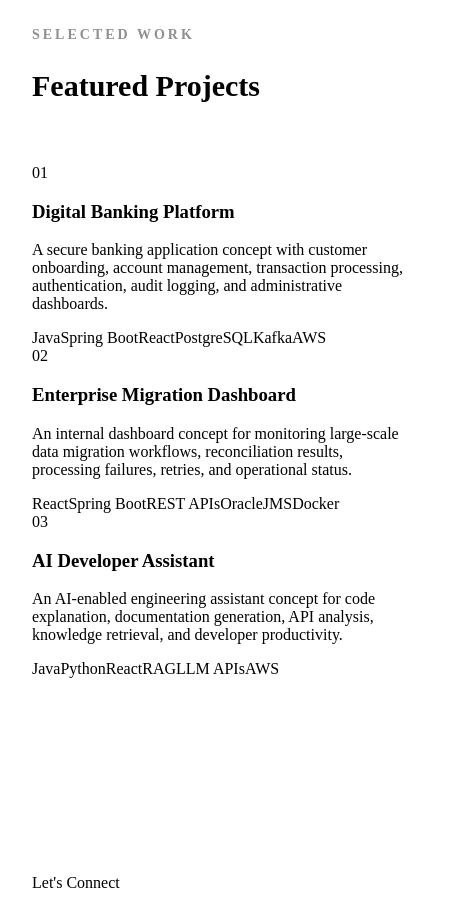
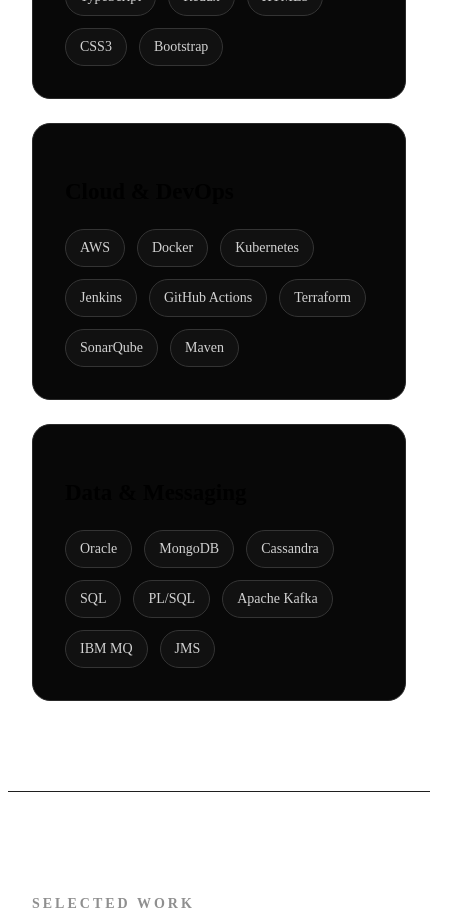
Before and after one commit to vikas534ai/teja-vikas-portfolio, a React (Vite) app: page / in a window 390 px wide. Shown: the part 5380-6295 px from the top of the page, 451 px wide, since content can reach past the window. Built offline with nearby package versions, Linux system fonts and the light colour scheme.

Commit message:
Add styles for skills and projects sections
Added styles for skills, projects, contact sections, and footer.

```diff
--- a/src/styles.css
+++ b/src/styles.css
@@ -228,6 +228,229 @@
         padding: 24px;
     }
 
+    /* =========================
+Skills Section
+========================= */
+
+.skills-section {
+    border-top: 1px solid #1f1f1f;
+}
+
+.skills-grid {
+    display: grid;
+    grid-template-columns: repeat(2, 1fr);
+    gap: 24px;
+}
+
+.skill-card {
+    padding: 32px;
+    border: 1px solid #292929;
+    border-radius: 18px;
+    background: #080808;
+    transition: 0.3s ease;
+}
+
+.skill-card:hover {
+    transform: translateY(-6px);
+    border-color: #777;
+}
+
+.skill-card h3 {
+    margin-bottom: 24px;
+    font-size: 23px;
+}
+
+.skill-tags {
+    display: flex;
+    flex-wrap: wrap;
+    gap: 12px;
+}
+
+.skill-tags span {
+    padding: 10px 14px;
+    border: 1px solid #343434;
+    border-radius: 999px;
+    color: #d2d2d2;
+    background: #111;
+    font-size: 14px;
+    transition: 0.3s ease;
+}
+
+.skill-tags span:hover {
+    background: white;
+    color: black;
+    border-color: white;
+}
+
+/* =========================
+Projects Section
+========================= */
+
+.projects-section {
+    border-top: 1px solid #1f1f1f;
+}
+
+.projects-grid {
+    display: grid;
+    grid-template-columns: repeat(3, 1fr);
+    gap: 24px;
+}
+
+.project-card {
+    min-height: 420px;
+    padding: 32px;
+    border: 1px solid #292929;
+    border-radius: 18px;
+    background: linear-gradient(145deg, #0c0c0c, #050505);
+    display: flex;
+    flex-direction: column;
+    transition: 0.3s ease;
+}
+
+.project-card:hover {
+    transform: translateY(-8px);
+    border-color: #777;
+}
+
+.project-number {
+    margin-bottom: 45px;
+    color: #707070;
+    font-size: 15px;
+    font-weight: 700;
+    letter-spacing: 2px;
+}
+
+.project-card h3 {
+    margin-bottom: 20px;
+    font-size: 25px;
+    line-height: 1.3;
+}
+
+.project-card > p {
+    margin-bottom: 30px;
+    color: #a9a9a9;
+    line-height: 1.8;
+}
+
+.project-technologies {
+    display: flex;
+    flex-wrap: wrap;
+    gap: 10px;
+    margin-top: auto;
+}
+
+.project-technologies span {
+    padding: 8px 12px;
+    border: 1px solid #323232;
+    border-radius: 999px;
+    color: #bcbcbc;
+    font-size: 12px;
+}
+
+/* =========================
+Contact Section
+========================= */
+
+.contact-section {
+    max-width: 100%;
+    padding-left: 40px;
+    padding-right: 40px;
+    border-top: 1px solid #1f1f1f;
+}
+
+.contact-card {
+    max-width: 1100px;
+    margin: 0 auto;
+    padding: 80px 50px;
+    border: 1px solid #2c2c2c;
+    border-radius: 24px;
+    background: linear-gradient(145deg, #111, #050505);
+    text-align: center;
+}
+
+.contact-label {
+    margin-bottom: 18px;
+    color: #8f8f8f;
+    font-size: 14px;
+    font-weight: 700;
+    letter-spacing: 3px;
+    text-transform: uppercase;
+}
+
+.contact-card h2 {
+    margin-bottom: 24px;
+    font-size: 48px;
+}
+
+.contact-card > p {
+    max-width: 760px;
+    margin: 0 auto;
+    color: #aaa;
+    font-size: 18px;
+    line-height: 1.8;
+}
+
+.contact-actions {
+    display: flex;
+    justify-content: center;
+    gap: 20px;
+    margin-top: 40px;
+}
+
+/* =========================
+Footer
+========================= */
+
+.footer {
+    padding: 35px 20px;
+    border-top: 1px solid #1f1f1f;
+    color: #777;
+    text-align: center;
+    font-size: 14px;
+}
+
+/* =========================
+Responsive
+========================= */
+
+@media(max-width: 1000px) {
+    .projects-grid {
+        grid-template-columns: 1fr;
+    }
+
+    .project-card {
+        min-height: auto;
+    }
+}
+
+@media(max-width: 800px) {
+    .skills-grid {
+        grid-template-columns: 1fr;
+    }
+
+    .contact-card {
+        padding: 60px 25px;
+    }
+
+    .contact-card h2 {
+        font-size: 36px;
+    }
+}
+
+@media(max-width: 600px) {
+    .contact-section {
+        padding-left: 20px;
+        padding-right: 20px;
+    }
+
+    .contact-actions {
+        flex-direction: column;
+    }
+
+    .contact-card h2 {
+        font-size: 30px;
+    }
+}
     .timeline-item {
         padding-left: 38px;
     }
```
